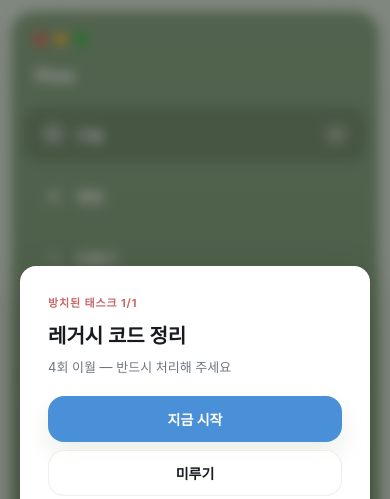
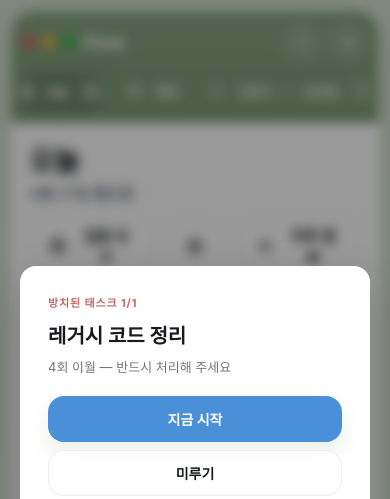
Before and after one commit to Yiseull/FlowTaskManager, a React (Vite) app in the folder frontend/: page / in a window 390 px wide. Shown: the top 499 px of the page. Built offline with nearby package versions, Linux system fonts and the light colour scheme; no server answers.

Commit message:
fix: 모바일 상단 내비게이션 정리
좁은 화면에서 사이드바가 본문을 밀어내지 않도록 compact nav로 전환하고 설정/하루 종료 액션을 아이콘 버튼으로 배치합니다.

```diff
--- a/frontend/src/components/Sidebar.jsx
+++ b/frontend/src/components/Sidebar.jsx
@@ -7,6 +7,20 @@ const NAV_ITEMS = [
 
 export default function Sidebar({ activeNav, onNav, completedCount, pendingCount, onDayEnd, onSettings }) {
   const compact = typeof window !== 'undefined' && window.innerWidth < 980;
+  const iconButtonStyle = {
+    width: 38,
+    height: 38,
+    borderRadius: 19,
+    border: '1px solid rgba(255,255,255,0.16)',
+    background: 'rgba(255,255,255,0.1)',
+    color: 'var(--sidebar-text)',
+    display: 'inline-flex',
+    alignItems: 'center',
+    justifyContent: 'center',
+    cursor: 'pointer',
+    fontFamily: 'inherit',
+    flexShrink: 0,
+  };
 
   return (
     <div style={{
@@ -16,21 +30,66 @@ export default function Sidebar({ activeNav, onNav, completedCount, pendingCount
       flexDirection: 'column',
       flexShrink: 0,
       userSelect: 'none',
-      padding: compact ? '12px 12px 8px' : '18px 18px 20px',
+      padding: compact ? '10px 10px 9px' : '18px 18px 20px',
       borderRight: compact ? 'none' : '1px solid rgba(255,255,255,0.18)',
       borderBottom: compact ? '1px solid rgba(255,255,255,0.18)' : 'none',
+      gap: compact ? 9 : 0,
     }}>
-      <div style={{ padding: '10px 12px 8px', display: 'flex', gap: 8 }}>
-        {['#FF5F57', '#FEBC2E', '#28C840'].map((c, i) => (
-          <div key={i} style={{ width: 12, height: 12, borderRadius: '50%', background: c }} />
-        ))}
+      <div style={{
+        padding: compact ? '2px 2px 0' : '10px 12px 8px',
+        display: 'flex',
+        alignItems: 'center',
+        justifyContent: compact ? 'space-between' : 'flex-start',
+        gap: 10,
+      }}>
+        <div style={{ display: 'flex', alignItems: 'center', gap: 8, minWidth: 0 }}>
+          <div style={{ display: 'flex', gap: 8, flexShrink: 0 }}>
+            {['#FF5F57', '#FEBC2E', '#28C840'].map((c, i) => (
+              <div key={i} style={{ width: 12, height: 12, borderRadius: '50%', background: c }} />
+            ))}
+          </div>
+          {compact && (
+            <div style={{ fontSize: 18, fontWeight: 800, color: 'var(--sidebar-text)' }}>Flow</div>
+          )}
+        </div>
+
+        {compact && (
+          <div style={{ display: 'flex', alignItems: 'center', gap: 8 }}>
+            <button
+              aria-label="하루 종료"
+              onClick={onDayEnd}
+              style={iconButtonStyle}
+              onMouseEnter={e => e.currentTarget.style.background = 'var(--sidebar-hover)'}
+              onMouseLeave={e => e.currentTarget.style.background = 'rgba(255,255,255,0.1)'}
+            >
+              <SidebarIcon icon="stop" />
+            </button>
+            <button
+              aria-label="설정"
+              onClick={onSettings}
+              style={iconButtonStyle}
+              onMouseEnter={e => e.currentTarget.style.background = 'var(--sidebar-hover)'}
+              onMouseLeave={e => e.currentTarget.style.background = 'rgba(255,255,255,0.1)'}
+            >
+              <SidebarIcon icon="settings" />
+            </button>
+          </div>
+        )}
       </div>
 
-      <div style={{ padding: '12px 12px 20px' }}>
+      <div style={{ padding: '12px 12px 20px', display: compact ? 'none' : 'block' }}>
         <div style={{ fontSize: 18, fontWeight: 800, color: 'var(--sidebar-text)', letterSpacing: '-0.04em' }}>Flow</div>
       </div>
 
-      <div style={{ display: 'flex', flexDirection: 'column', gap: 6, padding: '0 0 10px', flex: 1 }}>
+      <div style={{
+        display: 'flex',
+        flexDirection: compact ? 'row' : 'column',
+        flexWrap: compact ? 'wrap' : 'nowrap',
+        gap: compact ? 5 : 6,
+        padding: compact ? '0' : '0 0 10px',
+        flex: compact ? '0 0 auto' : 1,
+        overflowX: 'visible',
+      }}>
         {NAV_ITEMS.map(item => {
           const sel = item.id === activeNav;
           const badge = item.id === 'today' ? pendingCount : item.id === 'logbook' ? completedCount : null;
@@ -40,9 +99,12 @@ export default function Sidebar({ activeNav, onNav, completedCount, pendingCount
               onClick={() => onNav(item.id)}
               style={{
                 display: 'flex', alignItems: 'center', gap: 10,
-                padding: '14px 16px', borderRadius: 18, border: '1px solid transparent',
+                justifyContent: compact ? 'center' : 'flex-start',
+                padding: compact ? '9px 6px' : '14px 16px', borderRadius: compact ? 16 : 18, border: '1px solid transparent',
                 background: sel ? 'var(--sidebar-sel)' : 'transparent',
-                cursor: 'pointer', width: '100%', textAlign: 'left',
+                cursor: 'pointer', width: compact ? 'auto' : '100%', textAlign: 'left',
+                minWidth: compact ? 72 : 'auto',
+                flex: compact ? '1 1 72px' : '0 0 auto',
                 fontFamily: 'inherit', transition: 'all 0.16s',
                 backdropFilter: sel ? 'blur(8px)' : 'none',
                 boxShadow: sel ? 'inset 0 1px 0 rgba(255,255,255,0.16)' : 'none',
@@ -51,9 +113,9 @@ export default function Sidebar({ activeNav, onNav, completedCount, pendingCount
               onMouseLeave={e => { if (!sel) e.currentTarget.style.background = 'transparent'; }}
             >
               <span style={{
-                width: 26,
-                height: 26,
-                borderRadius: 13,
+                width: compact ? 22 : 26,
+                height: compact ? 22 : 26,
+                borderRadius: compact ? 11 : 13,
                 display: 'inline-flex',
                 alignItems: 'center',
                 justifyContent: 'center',
@@ -62,7 +124,13 @@ export default function Sidebar({ activeNav, onNav, completedCount, pendingCount
               }}>
                 <SidebarIcon icon={item.icon} />
               </span>
-              <span style={{ fontSize: 15, fontWeight: sel ? 700 : 600, color: 'var(--sidebar-text)', flex: 1 }}>{item.label}</span>
+              <span style={{
+                fontSize: compact ? 12.5 : 15,
+                fontWeight: sel ? 700 : 600,
+                color: 'var(--sidebar-text)',
+                flex: compact ? '0 1 auto' : 1,
+                whiteSpace: 'nowrap',
+              }}>{item.label}</span>
               {badge > 0 && (
                 <span style={{
                   fontSize: 12,
@@ -79,9 +147,9 @@ export default function Sidebar({ activeNav, onNav, completedCount, pendingCount
           );
         })}
 
-        <div style={{ height: 1, background: 'rgba(255,255,255,0.18)', margin: '10px 8px 14px' }} />
+        {!compact && <div style={{ height: 1, background: 'rgba(255,255,255,0.18)', margin: '10px 8px 14px' }} />}
 
-        <button
+        {!compact && <button
           onClick={onDayEnd}
           style={{
             display: 'flex', alignItems: 'center', gap: 10,
@@ -105,10 +173,10 @@ export default function Sidebar({ activeNav, onNav, completedCount, pendingCount
             <SidebarIcon icon="stop" />
           </span>
           <span style={{ fontSize: 15, fontWeight: 600, color: 'var(--sidebar-text)' }}>하루 종료</span>
-        </button>
+        </button>}
       </div>
 
-      <div style={{ padding: '12px 0 0' }}>
+      <div style={{ padding: '12px 0 0', display: compact ? 'none' : 'block' }}>
         <button
           onClick={onSettings}
           style={{
```
